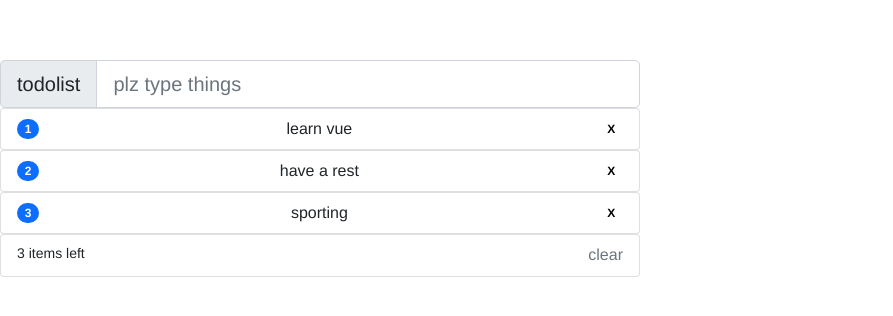
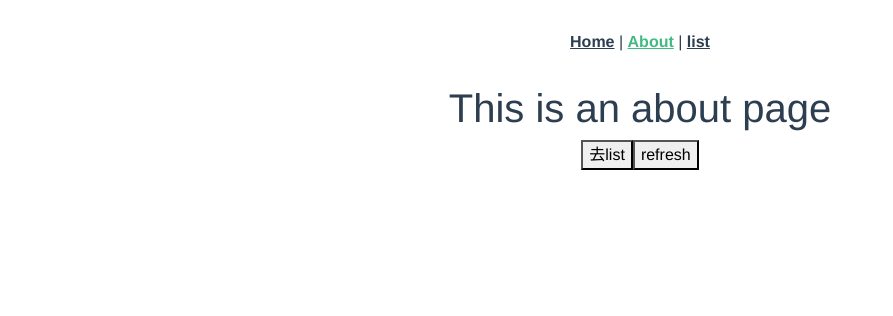
Before and after one commit to linhaishe/hello-vuecli, a Vue app: page /#/about in a window 1280 px wide. Shown: the top 316 px of the page, without its empty margins (0-893 px from the left). Built offline with nearby package versions, Linux system fonts and the light colour scheme.

Commit message:
vue-router noyes

```diff
--- a/package.json
+++ b/package.json
@@ -8,15 +8,18 @@
     "lint": "vue-cli-service lint"
   },
   "dependencies": {
+    "@popperjs/core": "^2.9.2",
     "bootstrap": "^5.0.2",
     "core-js": "^3.6.5",
     "jquery": "^3.6.0",
     "popper.js": "^1.16.1",
-    "vue": "^2.6.11"
+    "vue": "^2.6.11",
+    "vue-router": "^3.2.0"
   },
   "devDependencies": {
     "@vue/cli-plugin-babel": "~4.5.0",
     "@vue/cli-plugin-eslint": "~4.5.0",
+    "@vue/cli-plugin-router": "~4.5.0",
     "@vue/cli-service": "~4.5.0",
     "babel-eslint": "^10.1.0",
     "eslint": "^6.7.2",
--- a/src/App.vue
+++ b/src/App.vue
@@ -1,62 +1,37 @@
 <template>
   <div id="app">
-    <!-- <HelloWorld msg="Welcome to Your Vue.js App"/> -->
-    <Header :parent-msg="message"></Header>
-    <Section :todo-data="todoArr"></Section>
-    <Footer :todo-data="todoArr"></Footer>
+    <div id="nav">
+      <router-link :to="{ path: '/', query: { a: 1 } }">Home</router-link> |
+      <router-link
+        :to="{ path: '/about', name: 'About', params: { a: 1, b: 222 } }"
+        >About</router-link
+      >
+      |
+      <router-link to="/list/data1/data2">list</router-link>
+    </div>
+    <router-view />
   </div>
 </template>
 
-<script>
-//import HelloWorld from './components/HelloWorld.vue'
-import Header from "./components/Header.vue";
-import Section from "./components/Section.vue";
-import Footer from "./components/Footer.vue";
-import Event from "./utils/event";
-
-export default {
-  name: "App",
-  data: function() {
-    return {
-      isThumbs: true,
-      message: "",
-      todoArr: ["learn vue", "have a rest", "sporting"],
-    };
-  },
-  components: {
-    // HelloWorld,
-    Header,
-    Section,
-    Footer,
-  },
-  methods: {},
-  mounted() {
-    Event.$on("todoListMsg", (v) => {
-      this.todoArr.push(v);
-      this.message = "";
-    });
-    Event.$on("remove", (v) => {
-      this.todoArr.splice(v, 1);
-    });
-    Event.$on("clearList", (v) => {
-      console.log(v);
-      this.todoArr = v;
-    });
-  },
-};
-</script>
-
 <style>
-html,
-body {
-  height: 100%;
-}
 #app {
   font-family: Avenir, Helvetica, Arial, sans-serif;
   -webkit-font-smoothing: antialiased;
   -moz-osx-font-smoothing: grayscale;
   text-align: center;
   color: #2c3e50;
-  margin-top: 60px;
+}
+
+#nav {
+  padding: 30px;
+}
+
+#nav a {
+  font-weight: bold;
+  color: #2c3e50;
+}
+
+#nav a.router-link-exact-active {
+  color: #42b983;
 }
 </style>
--- /dev/null
+++ b/src/App2.vue
@@ -0,0 +1,62 @@
+<template>
+  <div id="app">
+    <!-- <HelloWorld msg="Welcome to Your Vue.js App"/> -->
+    <Header :parent-msg="message"></Header>
+    <Section :todo-data="todoArr"></Section>
+    <Footer :todo-data="todoArr"></Footer>
+  </div>
+</template>
+
+<script>
+//import HelloWorld from './components/HelloWorld.vue'
+import Header from "./components/Header.vue";
+import Section from "./components/Section.vue";
+import Footer from "./components/Footer.vue";
+import Event from "./utils/event";
+
+export default {
+  name: "App",
+  data: function() {
+    return {
+      isThumbs: true,
+      message: "",
+      todoArr: ["learn vue", "have a rest", "sporting"],
+    };
+  },
+  components: {
+    // HelloWorld,
+    Header,
+    Section,
+    Footer,
+  },
+  methods: {},
+  mounted() {
+    Event.$on("todoListMsg", (v) => {
+      this.todoArr.push(v);
+      this.message = "";
+    });
+    Event.$on("remove", (v) => {
+      this.todoArr.splice(v, 1);
+    });
+    Event.$on("clearList", (v) => {
+      console.log(v);
+      this.todoArr = v;
+    });
+  },
+};
+</script>
+
+<style>
+html,
+body {
+  height: 100%;
+}
+#app {
+  font-family: Avenir, Helvetica, Arial, sans-serif;
+  -webkit-font-smoothing: antialiased;
+  -moz-osx-font-smoothing: grayscale;
+  text-align: center;
+  color: #2c3e50;
+  margin-top: 60px;
+}
+</style>
--- a/src/main.js
+++ b/src/main.js
@@ -2,9 +2,11 @@ import Vue from "vue";
 import App from "./App.vue";
 import "bootstrap";
 import "bootstrap/dist/css/bootstrap.min.css";
+import router from './router'
 
 Vue.config.productionTip = false;
 
 new Vue({
-  render: (h) => h(App),
+  router,
+  render: (h) => h(App)
 }).$mount("#app");
--- /dev/null
+++ b/src/router/index.js
@@ -0,0 +1,37 @@
+import Vue from "vue";
+import VueRouter from "vue-router";
+import Home from "../views/Home.vue";
+
+Vue.use(VueRouter);
+
+const routes = [
+  {
+    path: "/",
+    name: "Home",
+    component: Home,
+  },
+  {
+    path: "/about",
+    name: "About",
+    // route level code-splitting
+    // this generates a separate chunk (about.[hash].js) for this route
+    // which is lazy-loaded when the route is visited.
+    component: () =>
+      import(/* webpackChunkName: "about" */ "../views/About.vue"),
+  },
+  {
+    path: "/list/:data1/:data2",
+    name: "List",
+    // route level code-splitting
+    // this generates a separate chunk (about.[hash].js) for this route
+    // which is lazy-loaded when the route is visited.
+    component: () =>
+      import(/* webpackChunkName: "about" */ "../views/List.vue"),
+  },
+];
+
+const router = new VueRouter({
+  routes,
+});
+
+export default router;
--- /dev/null
+++ b/src/views/About.vue
@@ -0,0 +1,27 @@
+<template>
+  <div class="about">
+    <h1>This is an about page</h1>
+    <button @click="goList">去list</button>
+    <button @click="refresh">refresh</button>
+  </div>
+</template>
+
+<script>
+export default {
+  methods: {
+    goList() {
+      this.$router.push({
+        path: "/list/data1/data2",
+        name: "List",
+        params: { name: "heather" },
+      });
+    },
+    refresh() {
+      this.$router.go(0);
+    },
+  },
+  mounted() {
+    console.log(this.$route.params);
+  },
+};
+</script>
--- /dev/null
+++ b/src/views/Home.vue
@@ -0,0 +1,31 @@
+<template>
+  <div class="home">
+    <button @click="goAbout">去about</button>
+    <img alt="Vue logo" src="../assets/logo.png" />
+    <HelloWorld msg="Welcome to Your Vue.js App" />
+  </div>
+</template>
+
+<script>
+// @ is an alias to /src
+import HelloWorld from "@/components/HelloWorld.vue";
+
+export default {
+  name: "Home",
+  components: {
+    HelloWorld,
+  },
+  mounted() {
+    console.log(this.$route.query);
+  },
+  methods: {
+    goAbout() {
+      this.$router.push({
+        path: "/about",
+        name: "About",
+        params: { name: "heather" },
+      });
+    },
+  },
+};
+</script>
--- /dev/null
+++ b/src/views/List.vue
@@ -0,0 +1,27 @@
+<template>
+  <div class="list">
+    <h1>This is an list page</h1>
+    <button @click="goHome">去home</button>
+    <button @click="backPre">回退</button>
+  </div>
+</template>
+
+<script>
+export default {
+  methods: {
+    goHome() {
+      this.$router.push({
+        path: "/home",
+        name: "Home",
+        query: { a: 111 },
+      });
+    },
+    backPre() {
+      this.$router.back();
+    },
+  },
+  mounted() {
+    console.log(this.$route.params);
+  },
+};
+</script>
```
Also changed, not shown: 1 other file (tests, documents, lock files or other folders).
